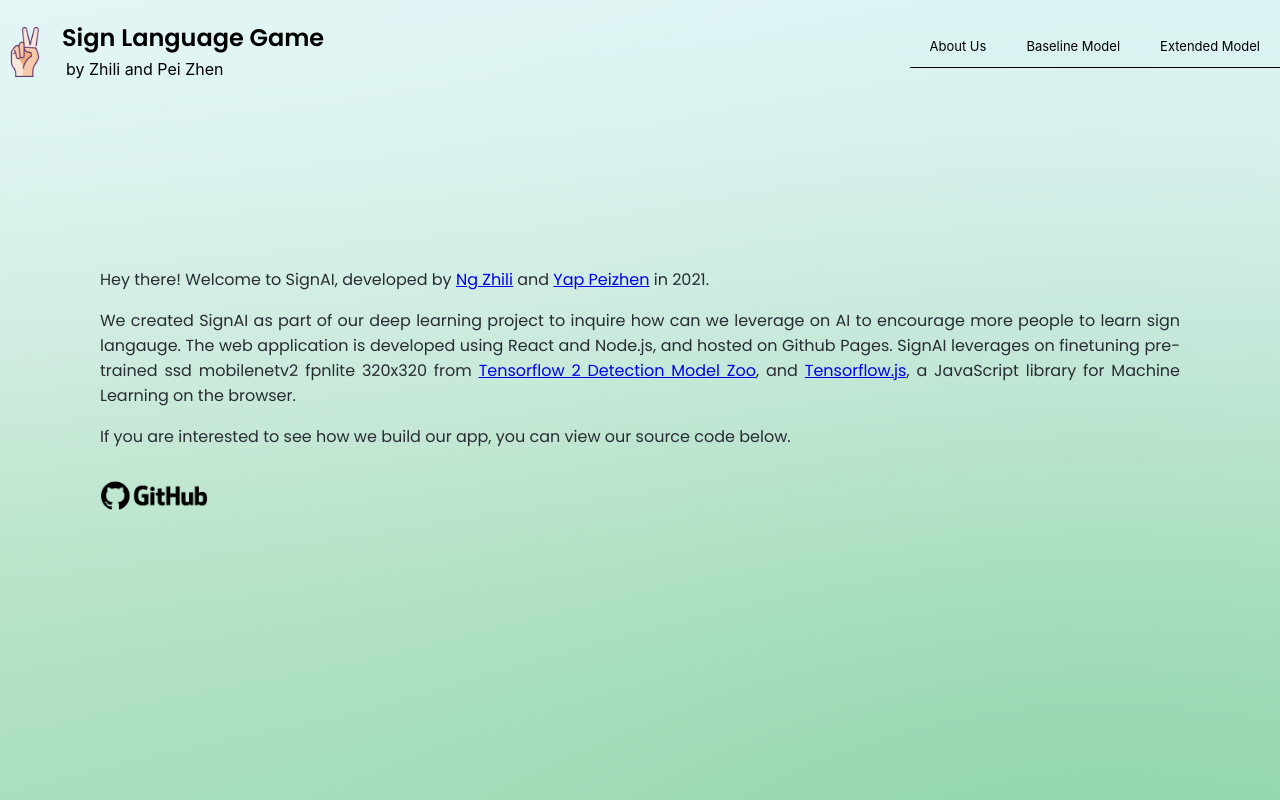
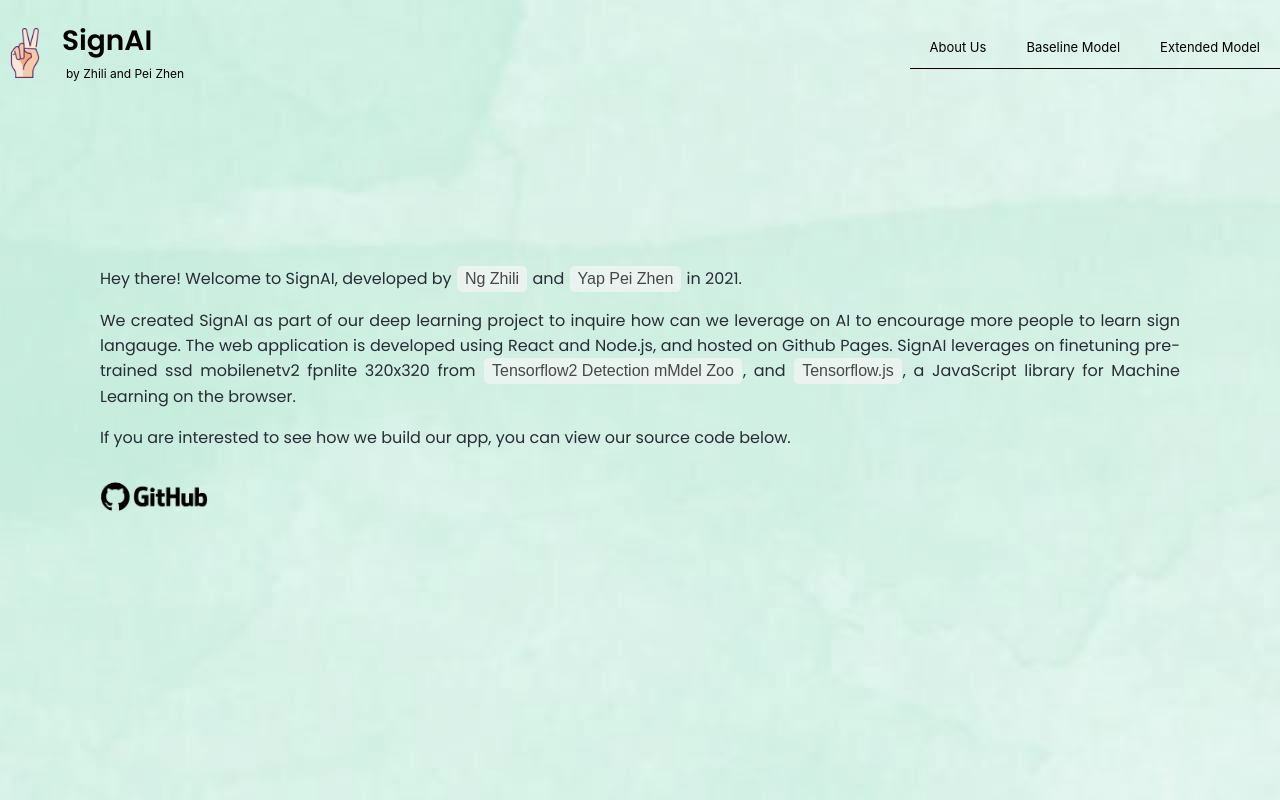
Before and after one commit to yappeizhen/AlphaSign, a React (Create React App) app in the folder ReactCV/: page /SignAI/about-us in a window 1280 px wide. Built offline with nearby package versions, Linux system fonts and the light colour scheme.

Commit message:
About us page

```diff
--- a/ReactCV/public/index.html
+++ b/ReactCV/public/index.html
@@ -25,7 +25,7 @@
       work correctly both with client-side routing and a non-root public URL.
       Learn how to configure a non-root public URL by running `npm run build`.
     -->
-  <title>Sign Language Game</title>
+  <title>SignAI</title>
 
   <script type="text/javascript">
     (function (l) {
@@ -61,4 +61,5 @@
       To create a production bundle, use `npm run build` or `yarn build`.
     -->
 </body>
+
 </html>
--- a/ReactCV/src/App.js
+++ b/ReactCV/src/App.js
@@ -17,7 +17,7 @@ function App() {
         <Route exact path={NAV_ITEMS.ABOUT_US.to} component={AboutUs} />
         <Route exact path={NAV_ITEMS.ALL_CLASSES.to} component={AllClasses} />
         <Route exact path={NAV_ITEMS.FOUR_CLASSES.to} component={Baseline} />
-        <Route render={() => <Redirect to={NAV_ITEMS.FOUR_CLASSES.to} />} />
+        <Route render={() => <Redirect to={NAV_ITEMS.ABOUT_US.to} />} />
       </Switch>
     </>
 
--- /dev/null
+++ b/ReactCV/src/components/Keyword.js
@@ -0,0 +1,41 @@
+// Import dependencies
+import React from "react";
+import styled from "styled-components"
+
+const StyledButton = styled.button`
+    outline: none;
+    border: none;
+    cursor: pointer;
+    display: inline;
+    justify-content: center;
+    border-radius: 5px;
+    background-color: rgb(245, 245, 245, 0.7);
+    width: auto;
+    padding: 4px 8px;
+    margin-left: 1px;
+    margin-right: 1px;
+    margin-top: 0;
+    margin-bottom: 0;
+  &:hover {
+    background-position: right center;
+    background-color: rgb(245, 245, 245);
+  }
+`;
+const StyledText = styled.p`
+    font-size: 16px;
+    font-weight: 400;
+    margin: 0;
+    color: rgb(72,72,72);
+    @media only screen and (max-width: 768px) {
+        font-size: 12px;
+    }
+`;
+function Keyword({ text, url }) {
+    return (
+        <StyledButton onClick={() => { window.open(url, '_blank') }} >
+            <StyledText>{text}</StyledText>
+        </StyledButton >
+    );
+}
+
+export default Keyword;
--- a/ReactCV/src/components/NavBar.js
+++ b/ReactCV/src/components/NavBar.js
@@ -28,7 +28,7 @@ const StyledIntro = styled.div`
     align-items: center;
 `;
 const StyledH1 = styled.h1`
-    font-size: 24px;
+    font-size: 28px;
     padding: 0;
     margin: 0;
     font-family: "poppins";
@@ -49,6 +49,7 @@ const StyledPeaceSign = styled.img`
 const StyledNameText = styled.div`
     text-align: left;
     margin: 4px;
+    font-size: 12px;
     @media only screen and (max-width: 768px) {
         font-size: 8px;
         padding: 0;
@@ -132,7 +133,7 @@ function NavBar() {
             <StyledIntro>
                 <StyledPeaceSign src={fistBump} alt="V Sign" />
                 <div>
-                    <StyledH1>Sign Language Game</StyledH1>
+                    <StyledH1>SignAI</StyledH1>
                     <StyledNameText>by Zhili and Pei Zhen</StyledNameText>
                 </div>
             </StyledIntro>
--- a/ReactCV/src/pages/AboutUs.js
+++ b/ReactCV/src/pages/AboutUs.js
@@ -4,9 +4,9 @@ import "../App.css";
 import React from "react";
 import styled from "styled-components"
 
-import backgroundImg from "../../src/assets/images/about-us-background2.png";
 import GithubImg from "../../src/assets/images/GitHub-Emblem.png";
-
+import backgroundImg from "../../src/assets/images/about-us-background.png";
+import Keyword from "../components/Keyword";
 
 // 2. TODO - Import drawing utility here
 // e.g. import { drawRect } from "./utilities";
@@ -43,14 +43,14 @@ function AboutUs() {
   return (
     <StyledWrapper>
       <StyledAppContainer>
-                <div align="justify" style={{margin:'100px'}}>
-                  Hey there! Welcome to SignAI, developed by <a href="https://github.com/ngzhili">Ng Zhili</a> and <a href="https://github.com/yappeizhen">Yap Peizhen</a> in 2021.
+        <div align="justify" style={{ margin: '100px' }}>
+          Hey there! Welcome to SignAI, developed by <Keyword url="https://github.com/ngzhili" text="Ng Zhili" /> and <Keyword url="https://github.com/yappeizhen" text="Yap Pei Zhen" /> in 2021.
           <p>
             We created SignAI as part of our deep learning project to inquire how can we leverage on AI to encourage more people to learn sign langauge.
             The web application is developed using React and Node.js, and hosted on Github Pages.
-                  SignAI leverages on finetuning pre-trained ssd mobilenetv2 fpnlite 320x320 from <a href="https://github.com/tensorflow/models/blob/master/research/object_detection/g3doc/tf2_detection_zoo.md">Tensorflow 2 Detection Model Zoo</a>
+            SignAI leverages on finetuning pre-trained ssd mobilenetv2 fpnlite 320x320 from <Keyword url="https://github.com/tensorflow/models/blob/master/research/object_detection/g3doc/tf2_detection_zoo.md" text="Tensorflow2 Detection mMdel Zoo" />
 
-                  , and <a href="https://www.tensorflow.org/js">Tensorflow.js</a>
+            , and <Keyword url="https://www.tensorflow.org/js" text="Tensorflow.js" />
             , a JavaScript library for Machine Learning on the browser.
           </p>
 
@@ -59,12 +59,9 @@ function AboutUs() {
           </p>
 
           <a href="https://github.com/yappeizhen/Sign-Language-Image-Recognition">
-                  <img src={GithubImg} alt="Github Emblem" style={{width:"10%"}}></img>
+            <img src={GithubImg} alt="Github Emblem" style={{ width: "10%" }}></img>
 
           </a>
-
-
-
         </div>
       </StyledAppContainer>
     </StyledWrapper>
```
Also changed, not shown: ReactCV/src/assets/images/about-us-background.png. Lines whose indentation alone changed are shown as unchanged.
